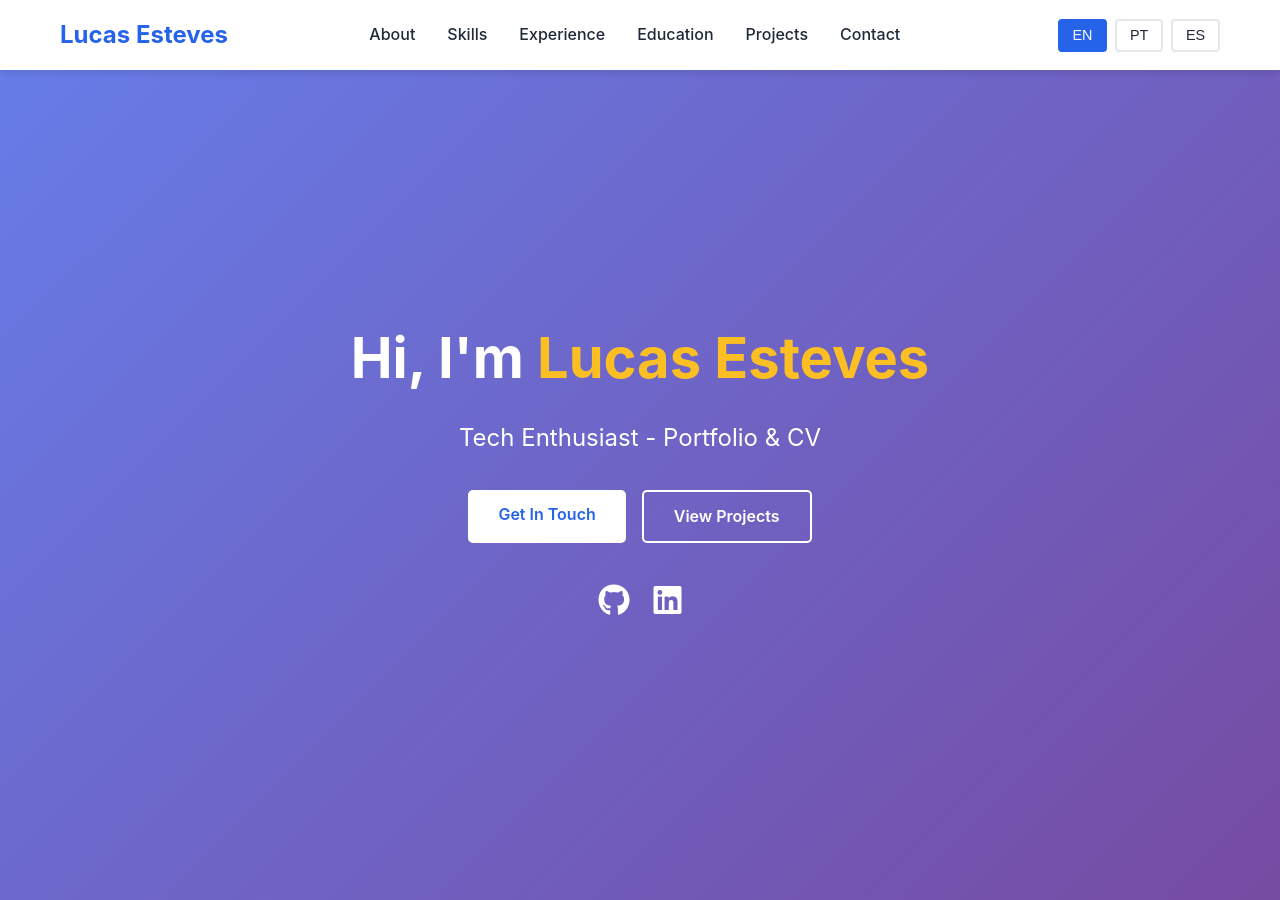
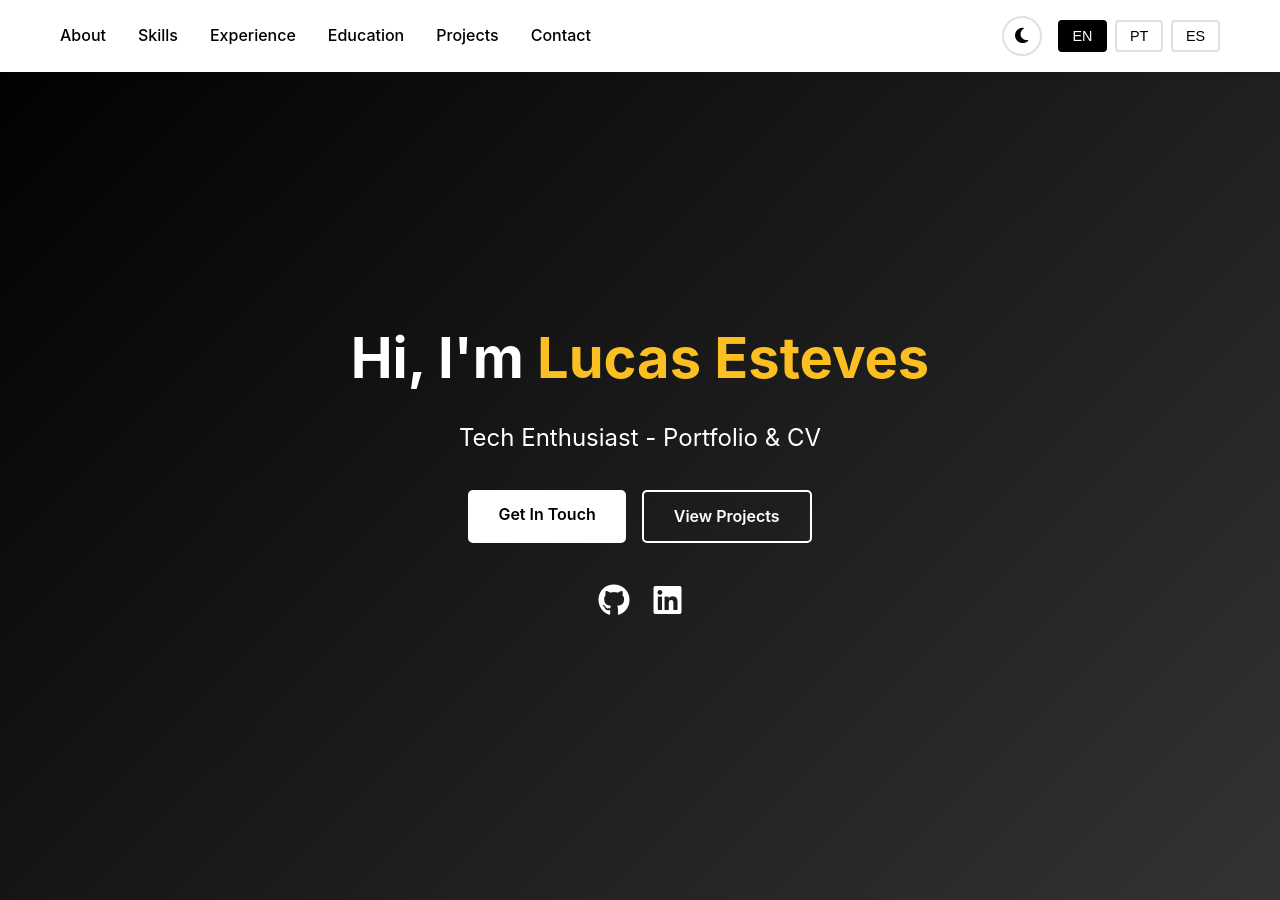
Before and after one commit to lucasestevesr/lucasestevesr.github.io, a Jekyll site: the page built from index.html, in a window 1280 px wide and 900 px high. Built offline with Jekyll 4.4.1, drawn with Linux system fonts in a browser that asks for light colours; some of the changed text lies outside the part shown.

Commit message:
Add WhatsApp contact, dark mode toggle, black/white theme, and remove nav-brand
Co-authored-by: lucasestevesr <56853712+lucasestevesr@users.noreply.github.com>

```diff
--- a/assets/css/styles.css
+++ b/assets/css/styles.css
@@ -6,16 +6,31 @@
 }
 
 :root {
-    --primary-color: #2563eb;
-    --secondary-color: #1e40af;
-    --text-color: #1f2937;
-    --text-light: #6b7280;
-    --bg-light: #f9fafb;
+    --primary-color: #000000;
+    --secondary-color: #333333;
+    --text-color: #000000;
+    --text-light: #555555;
+    --bg-light: #f5f5f5;
     --bg-white: #ffffff;
-    --border-color: #e5e7eb;
-    --success-color: #10b981;
+    --border-color: #e0e0e0;
+    --success-color: #000000;
     --shadow: 0 4px 6px -1px rgba(0, 0, 0, 0.1);
     --shadow-lg: 0 10px 15px -3px rgba(0, 0, 0, 0.1);
+    --accent-color: #fbbf24;
+}
+
+[data-theme="dark"] {
+    --primary-color: #ffffff;
+    --secondary-color: #cccccc;
+    --text-color: #ffffff;
+    --text-light: #aaaaaa;
+    --bg-light: #1a1a1a;
+    --bg-white: #000000;
+    --border-color: #333333;
+    --success-color: #ffffff;
+    --shadow: 0 4px 6px -1px rgba(255, 255, 255, 0.1);
+    --shadow-lg: 0 10px 15px -3px rgba(255, 255, 255, 0.1);
+    --accent-color: #fbbf24;
 }
 
 body {
@@ -49,12 +64,6 @@ body {
     padding: 1rem 20px;
 }
 
-.nav-brand {
-    font-size: 1.5rem;
-    font-weight: bold;
-    color: var(--primary-color);
-}
-
 .nav-menu {
     display: flex;
     list-style: none;
@@ -72,11 +81,39 @@ body {
     color: var(--primary-color);
 }
 
+/* Navigation Controls */
+.nav-controls {
+    display: flex;
+    align-items: center;
+    gap: 1rem;
+}
+
+/* Theme Toggle */
+.theme-toggle {
+    background: transparent;
+    border: 2px solid var(--border-color);
+    color: var(--text-color);
+    width: 40px;
+    height: 40px;
+    border-radius: 50%;
+    cursor: pointer;
+    display: flex;
+    align-items: center;
+    justify-content: center;
+    transition: all 0.3s;
+    font-size: 1.1rem;
+}
+
+.theme-toggle:hover {
+    border-color: var(--primary-color);
+    color: var(--primary-color);
+    transform: rotate(20deg);
+}
+
 /* Language Switcher */
 .language-switcher {
     display: flex;
     gap: 0.5rem;
-    margin-left: 1rem;
 }
 
 .lang-btn {
@@ -119,12 +156,17 @@ body {
 /* Hero Section */
 .hero {
     padding: 120px 0 80px;
-    background: linear-gradient(135deg, #667eea 0%, #764ba2 100%);
+    background: linear-gradient(135deg, #000000 0%, #333333 100%);
     color: white;
     text-align: center;
     min-height: 100vh;
     display: flex;
     align-items: center;
+}
+
+[data-theme="dark"] .hero {
+    background: linear-gradient(135deg, #ffffff 0%, #cccccc 100%);
+    color: black;
 }
 
 .hero-content {
@@ -168,7 +210,7 @@ body {
 
 .btn-primary {
     background-color: white;
-    color: var(--primary-color);
+    color: #000000;
 }
 
 .btn-primary:hover {
@@ -184,8 +226,23 @@ body {
 
 .btn-secondary:hover {
     background-color: white;
-    color: var(--primary-color);
+    color: #000000;
     transform: translateY(-2px);
+}
+
+[data-theme="dark"] .btn-primary {
+    background-color: black;
+    color: #ffffff;
+}
+
+[data-theme="dark"] .btn-secondary {
+    color: black;
+    border-color: black;
+}
+
+[data-theme="dark"] .btn-secondary:hover {
+    background-color: black;
+    color: #ffffff;
 }
 
 .social-links {
@@ -204,6 +261,10 @@ body {
 .social-links a:hover {
     transform: translateY(-5px);
     opacity: 0.8;
+}
+
+[data-theme="dark"] .social-links a {
+    color: black;
 }
 
 /* Section Styles */
@@ -561,13 +622,18 @@ section:nth-child(even) {
         display: flex;
     }
 
-    .language-switcher {
-        margin-left: 0;
+    .nav-controls {
         order: 2;
     }
 
     .navbar .container {
         flex-wrap: wrap;
+        justify-content: space-between;
+    }
+
+    .navbar .nav-menu {
+        order: 3;
+        width: 100%;
     }
 
     .hero-title {
--- a/assets/js/script.js
+++ b/assets/js/script.js
@@ -392,3 +392,35 @@ const updateFooterYear = () => {
 };
 
 updateFooterYear();
+
+// Dark Mode Toggle
+const themeToggle = document.getElementById('theme-toggle');
+const htmlElement = document.documentElement;
+
+// Check for saved theme preference or default to 'light' mode
+const currentTheme = localStorage.getItem('theme') || 'light';
+htmlElement.setAttribute('data-theme', currentTheme);
+
+// Update icon based on theme
+function updateThemeIcon(theme) {
+    const icon = themeToggle.querySelector('i');
+    if (theme === 'dark') {
+        icon.className = 'fas fa-sun';
+    } else {
+        icon.className = 'fas fa-moon';
+    }
+}
+
+updateThemeIcon(currentTheme);
+
+// Toggle theme on button click
+if (themeToggle) {
+    themeToggle.addEventListener('click', () => {
+        const currentTheme = htmlElement.getAttribute('data-theme');
+        const newTheme = currentTheme === 'dark' ? 'light' : 'dark';
+
+        htmlElement.setAttribute('data-theme', newTheme);
+        localStorage.setItem('theme', newTheme);
+        updateThemeIcon(newTheme);
+    });
+}
--- a/assets/js/translations/en.js
+++ b/assets/js/translations/en.js
@@ -76,7 +76,8 @@ const translations_en = {
         title: "Get In Touch",
         email: "Email",
         github: "GitHub",
-        linkedin: "LinkedIn"
+        linkedin: "LinkedIn",
+        whatsapp: "WhatsApp"
     },
 
     // Footer
--- a/assets/js/translations/es.js
+++ b/assets/js/translations/es.js
@@ -76,7 +76,8 @@ const translations_es = {
         title: "Ponte en Contacto",
         email: "Correo",
         github: "GitHub",
-        linkedin: "LinkedIn"
+        linkedin: "LinkedIn",
+        whatsapp: "WhatsApp"
     },
 
     // Footer
--- a/assets/js/translations/pt.js
+++ b/assets/js/translations/pt.js
@@ -76,7 +76,8 @@ const translations_pt = {
         title: "Entre em Contato",
         email: "E-mail",
         github: "GitHub",
-        linkedin: "LinkedIn"
+        linkedin: "LinkedIn",
+        whatsapp: "WhatsApp"
     },
 
     // Footer
--- a/index.html
+++ b/index.html
@@ -6,7 +6,6 @@ title: Lucas Esteves - Software Developer
 <!-- Navigation -->
     <nav class="navbar">
         <div class="container">
-            <div class="nav-brand">{{ site.author }}</div>
             <ul class="nav-menu">
                 <li><a href="#about" data-i18n="nav.about">About</a></li>
                 <li><a href="#skills" data-i18n="nav.skills">Skills</a></li>
@@ -15,10 +14,15 @@ title: Lucas Esteves - Software Developer
                 <li><a href="#projects" data-i18n="nav.projects">Projects</a></li>
                 <li><a href="#contact" data-i18n="nav.contact">Contact</a></li>
             </ul>
-            <div class="language-switcher">
-                <button class="lang-btn active" data-lang="en">EN</button>
-                <button class="lang-btn" data-lang="pt">PT</button>
-                <button class="lang-btn" data-lang="es">ES</button>
+            <div class="nav-controls">
+                <button class="theme-toggle" id="theme-toggle" aria-label="Toggle dark mode">
+                    <i class="fas fa-moon"></i>
+                </button>
+                <div class="language-switcher">
+                    <button class="lang-btn active" data-lang="en">EN</button>
+                    <button class="lang-btn" data-lang="pt">PT</button>
+                    <button class="lang-btn" data-lang="es">ES</button>
+                </div>
             </div>
             <div class="hamburger">
                 <span></span>
@@ -151,6 +155,13 @@ title: Lucas Esteves - Software Developer
                             <p><a href="https://linkedin.com/in/{{ site.linkedin_username }}" target="_blank">{{ site.author }}</a></p>
                         </div>
                     </div>
+                    <div class="contact-item">
+                        <i class="fab fa-whatsapp"></i>
+                        <div>
+                            <h3 data-i18n="contact.whatsapp">WhatsApp</h3>
+                            <p><a href="https://wa.me/5532984406363" target="_blank" rel="noopener">+55 32 98440-6363</a></p>
+                        </div>
+                    </div>
                 </div>
             </div>
         </div>
```
